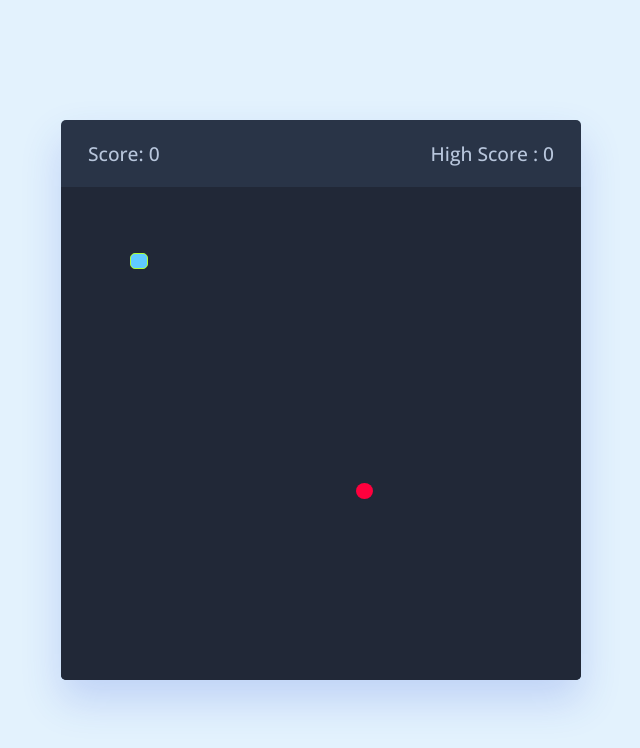
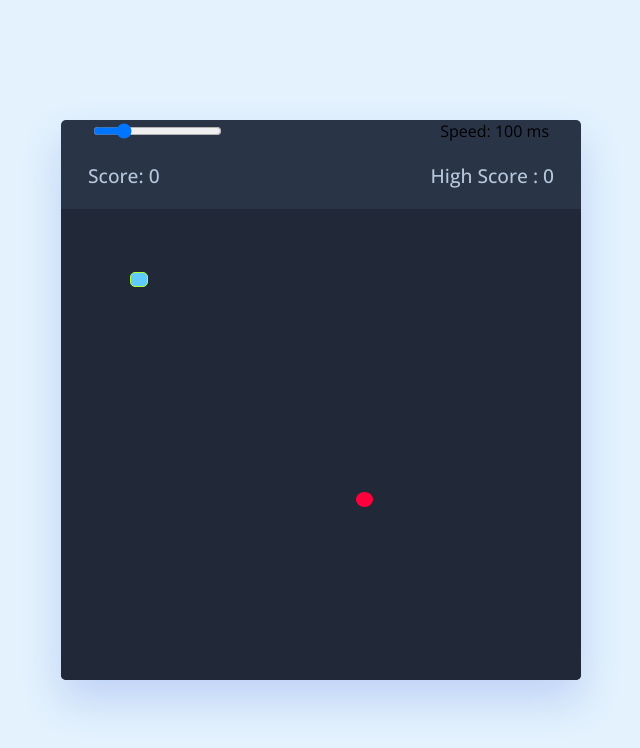
Before and after one commit to mdnahidhosenn/snake-game, a plain HTML site: page index.html in a window 1280 px wide. Shown: the whole page, without its empty margins (319-959 px from the left). Drawn offline with nearby package versions, Linux system fonts and the light colour scheme.

Commit message:
Update index.html

```diff
--- a/index.html
+++ b/index.html
@@ -1,9 +1,8 @@
 <!DOCTYPE html>
-<!-- Coding By CodingNepal - youtube.com/codingnepal -->
 <html lang="en" dir="ltr">
 <head>
     <meta charset="utf-8">
-    <title>Snake Game JavaScript | CodingNepal</title>
+    <title>Snake Game JavaScript</title>
     <link rel="stylesheet" href="style.css">
     <meta name="viewport" content="width=device-width, initial-scale=1.0">
     <link rel="stylesheet" href="https://cdnjs.cloudflare.com/ajax/libs/font-awesome/6.3.0/css/all.min.css">
@@ -11,18 +10,28 @@
 </head>
 <body>
     <div class="wrapper">
+
+        <div class="speed" style="display: flex; justify-content: space-between;padding: 0 2rem;">
+            <input type="range" class="range" min="50" max="300" value="100">
+            <span class="speed-value">Speed: 100 ms</span>
+        </div>
         <div class="game-details">
             <span class="score">Score: 0</span>
             <span class="high-score">High Score: 0</span>
         </div>
+
         <div class="play-board"></div>
         <div class="controls">
+
             <i data-key="ArrowLeft" class="fa-solid fa-arrow-left-long"></i>
+            <div class="cront">
                 <i data-key="ArrowUp" class="fa-solid fa-arrow-up-long"></i>
-        <i data-key="ArrowRight" class="fa-solid fa-arrow-right-long"></i>
                 <i data-key="ArrowDown" class="fa-solid fa-arrow-down-long"></i>
             </div>
+
+            <i data-key="ArrowRight" class="fa-solid fa-arrow-right-long"></i>
+
         </div>
-
+    </div>
 </body>
 </html>
```
Lines whose indentation alone changed are shown as unchanged.
